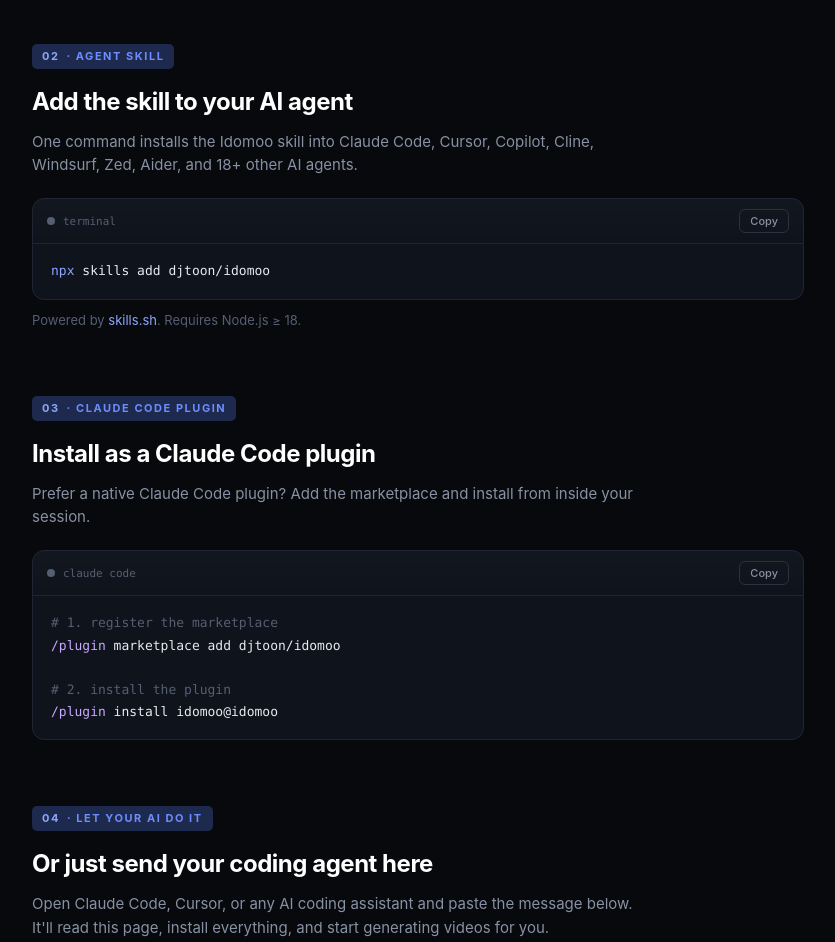
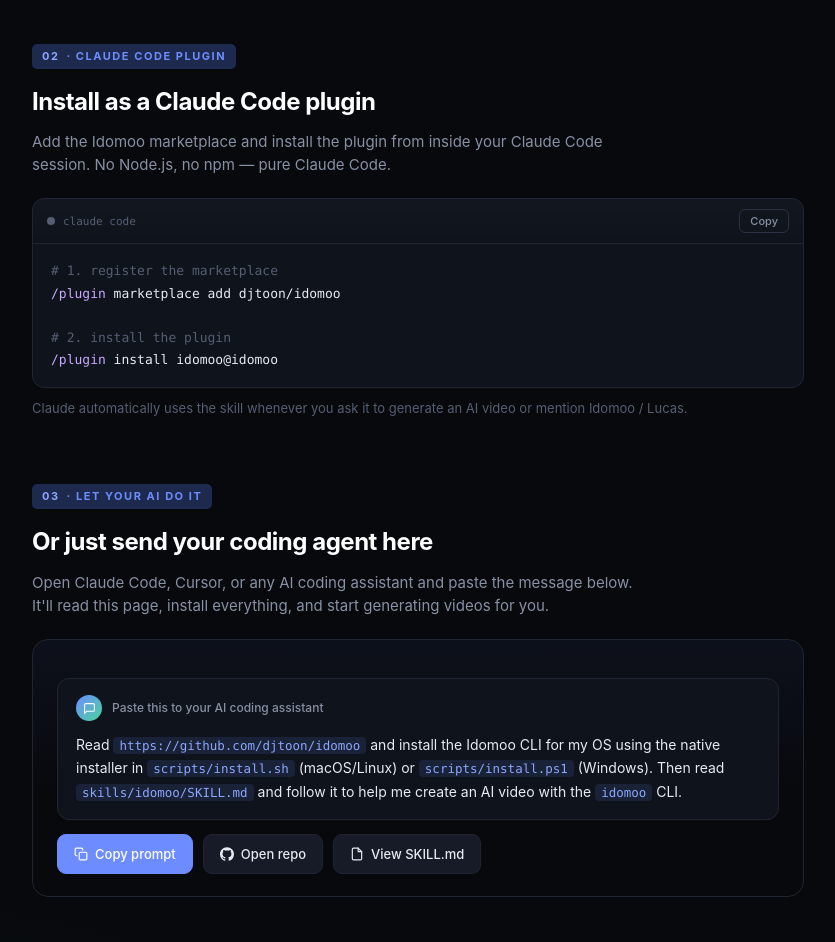
Before and after one commit to djtoon/idomoo, a website: page install.html in a window 1280 px wide. Shown: the part 860-1802 px from the top of the page, without its empty margins (222-1057 px from the left). Drawn offline with Linux system fonts and the light colour scheme.

Commit message:
Windows PATH: broadcast WM_SETTINGCHANGE; drop npx-skills from install page

```diff
--- a/install.html
+++ b/install.html
@@ -344,27 +344,11 @@
       </div>
     </section>
 
-    <!-- 02 — Agent skill -->
+    <!-- 02 — Claude Code plugin -->
     <section>
-      <span class="section-kicker"><span class="n">02</span> · Agent Skill</span>
-      <h2>Add the skill to your AI agent</h2>
-      <p class="section-desc">One command installs the Idomoo skill into Claude Code, Cursor, Copilot, Cline, Windsurf, Zed, Aider, and 18+ other AI agents.</p>
-
-      <div class="codeblock">
-        <div class="codeblock-head">
-          <span class="codeblock-label"><span class="dot"></span> terminal</span>
-          <button class="copy-btn" onclick="copy(this,'npx skills add djtoon/idomoo')">Copy</button>
-        </div>
-        <pre><code><span class="cmd">npx</span> skills add djtoon/idomoo</code></pre>
-      </div>
-      <p class="post-code-note">Powered by <a href="https://skills.sh" style="color:var(--accent-hi);text-decoration:none;">skills.sh</a>. Requires Node.js ≥ 18.</p>
-    </section>
-
-    <!-- 03 — Claude Code plugin -->
-    <section>
-      <span class="section-kicker"><span class="n">03</span> · Claude Code Plugin</span>
+      <span class="section-kicker"><span class="n">02</span> · Claude Code Plugin</span>
       <h2>Install as a Claude Code plugin</h2>
-      <p class="section-desc">Prefer a native Claude Code plugin? Add the marketplace and install from inside your session.</p>
+      <p class="section-desc">Add the Idomoo marketplace and install the plugin from inside your Claude Code session. No Node.js, no npm — pure Claude Code.</p>
 
       <div class="codeblock">
         <div class="codeblock-head">
@@ -377,11 +361,12 @@
 <span class="cmt"># 2. install the plugin</span>
 <span class="kw">/plugin</span> install idomoo@idomoo</code></pre>
       </div>
+      <p class="post-code-note">Claude automatically uses the skill whenever you ask it to generate an AI video or mention Idomoo / Lucas.</p>
     </section>
 
-    <!-- 04 — Have your AI agent do it -->
+    <!-- 03 — Have your AI agent do it -->
     <section>
-      <span class="section-kicker"><span class="n">04</span> · Let your AI do it</span>
+      <span class="section-kicker"><span class="n">03</span> · Let your AI do it</span>
       <h2>Or just send your coding agent here</h2>
       <p class="section-desc">Open Claude Code, Cursor, or any AI coding assistant and paste the message below. It'll read this page, install everything, and start generating videos for you.</p>
 
@@ -394,12 +379,12 @@
             <span class="chat-name">Paste this to your AI coding assistant</span>
           </div>
           <div class="chat-text">
-            Read <code>https://github.com/djtoon/idomoo</code> and install the Idomoo CLI for my OS using the native installer in <code>scripts/install.sh</code> (or <code>scripts/install.ps1</code> on Windows). Then install the agent skill with <code>npx skills add djtoon/idomoo</code>. After that, help me create an AI video with the <code>idomoo</code> CLI.
+            Read <code>https://github.com/djtoon/idomoo</code> and install the Idomoo CLI for my OS using the native installer in <code>scripts/install.sh</code> (macOS/Linux) or <code>scripts/install.ps1</code> (Windows). Then read <code>skills/idomoo/SKILL.md</code> and follow it to help me create an AI video with the <code>idomoo</code> CLI.
           </div>
         </div>
 
         <div class="agent-actions">
-          <button class="btn primary" data-copy-text="Copy prompt" onclick="copy(this,'Read https://github.com/djtoon/idomoo and install the Idomoo CLI for my OS using the native installer in scripts/install.sh (or scripts/install.ps1 on Windows). Then install the agent skill with: npx skills add djtoon/idomoo. After that, help me create an AI video with the idomoo CLI.')">
+          <button class="btn primary" data-copy-text="Copy prompt" onclick="copy(this,'Read https://github.com/djtoon/idomoo and install the Idomoo CLI for my OS using the native installer in scripts/install.sh (macOS/Linux) or scripts/install.ps1 (Windows). Then read skills/idomoo/SKILL.md and follow it to help me create an AI video with the idomoo CLI.')">
             <svg viewBox="0 0 24 24" fill="none" stroke="currentColor" stroke-width="2" stroke-linecap="round" stroke-linejoin="round"><rect x="9" y="9" width="13" height="13" rx="2"/><path d="M5 15H4a2 2 0 01-2-2V4a2 2 0 012-2h9a2 2 0 012 2v1"/></svg>
             Copy prompt
           </button>
```
Also changed, not shown: 1 other file.
